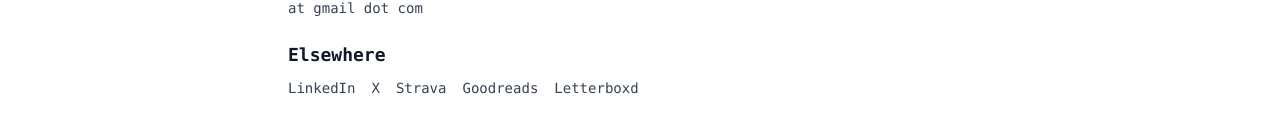
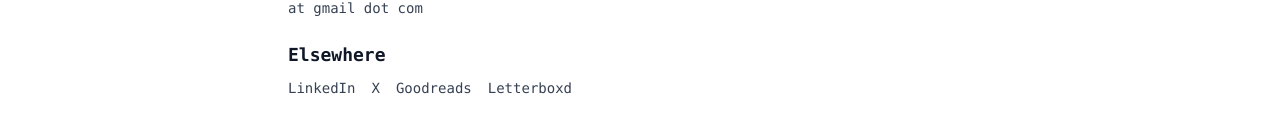
Before and after one commit to cianaic/personal-website, a Next.js app: page /about in a window 1280 px wide. Shown: the part 646-778 px from the top of the page. Built offline with nearby package versions, Linux system fonts and the light colour scheme.

Commit message:
Remove Strava link from About page

```diff
--- a/src/app/about/page.tsx
+++ b/src/app/about/page.tsx
@@ -66,14 +66,6 @@
               X
             </a>
             <a
-              href="https://www.strava.com/athletes/cianmcglynn"
-              target="_blank"
-              rel="noopener noreferrer"
-              className="text-gray-600 hover:text-gray-900 transition-colors"
-            >
-              Strava
-            </a>
-            <a
               href="https://www.goodreads.com/cianaic"
               target="_blank"
               rel="noopener noreferrer"
```
